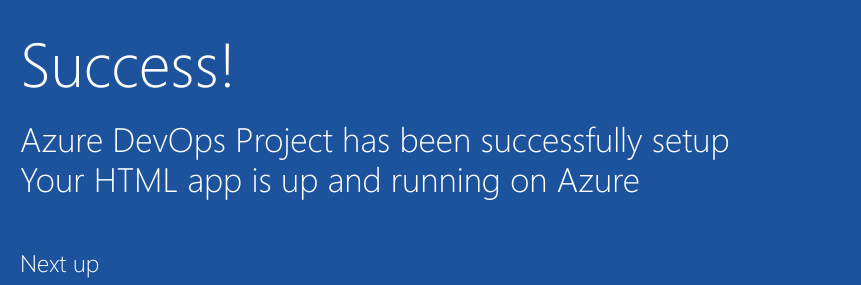
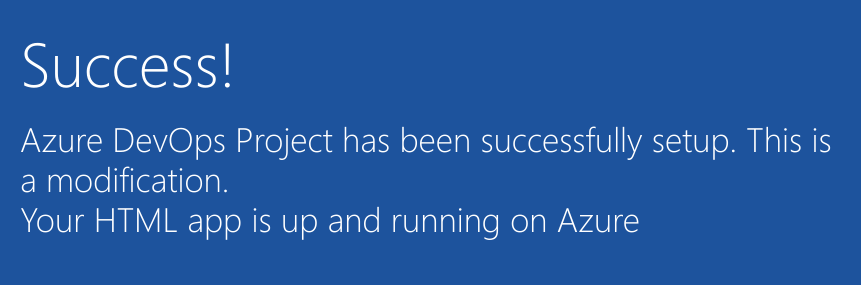
Before and after one commit to frankdin1/sample-project1, a plain HTML site: page index.html in a window 1280 px wide. Shown: the part 352-637 px from the top of the page, 205-1066 px from the left. Drawn offline with Linux system fonts and the light colour scheme.

Commit message:
modified index.html

```diff
--- a/index.html
+++ b/index.html
@@ -19,7 +19,7 @@
         </div>
             <div class="content-body">
                 <div class="success-text">Success!</div>
-                <div class="description line-1"> Azure DevOps Project has been successfully setup</div>
+                <div class="description line-1"> Azure DevOps Project has been successfully setup. This is a modification.</div>
                 <div class="description line-2"> Your HTML app is up and running on Azure</div>
                 <div class="next-steps-container">
                     <div class="next-steps-header">Next up</div>
```
